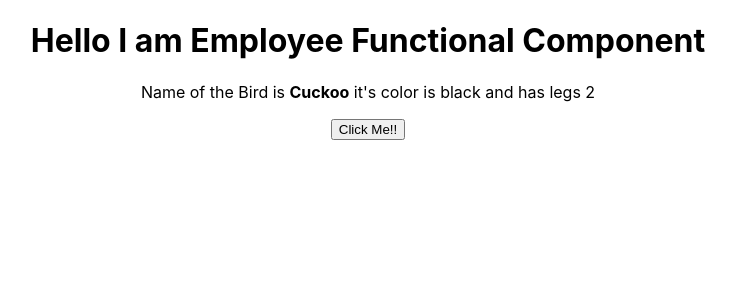
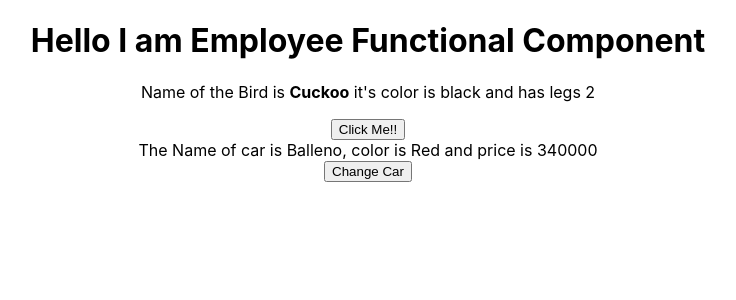
Before and after one commit to pranay-chauhan/React-study, a React (Create React App) app: page / in a window 1280 px wide. Shown: the top 300 px of the page, without its empty margins (272-1008 px from the left). Built offline with nearby package versions, Linux system fonts and the light colour scheme.

Commit message:
added setState code

```diff
--- a/src/App.js
+++ b/src/App.js
@@ -3,7 +3,8 @@
 //import Person from './Class-component/Person';
 import Employee from './Functional-component/Employee';
 import Bird from './Class-component/State/Bird';
-import Employee1 from './Class-component/Event-handling/Employee1'
+import Employee1 from './Class-component/Event-handling/Employee1';
+import Car from "./Class-component/setState/Car";
 function App() {
   return (
     <div className="App">
@@ -11,6 +12,7 @@
       <Employee/>
       <Bird/>
       <Employee1/>
+      <Car/>
       </div>
   );
 }
--- /dev/null
+++ b/src/Class-component/setState/Car.js
@@ -0,0 +1,28 @@
+import React from 'react';
+
+class car extends React.Component{
+    constructor(){
+        super();
+        this.state = {
+            car_name:'Balleno',
+            car_color:'Red',
+            car_price:340000
+        }
+    }
+    handleCar = ()=>{
+        this.setState({
+            car_name:'Etios',
+            car_color:'Blue',
+            car_price:'400000'
+        })
+    }
+    render(){
+        return(
+            <div>
+                The Name of car is {this.state.car_name}, color is {this.state.car_color} and price is {this.state.car_price}<br/>
+                <button onClick={this.handleCar}>Change Car</button>
+            </div>
+        )
+    }
+}
+export default car
```
